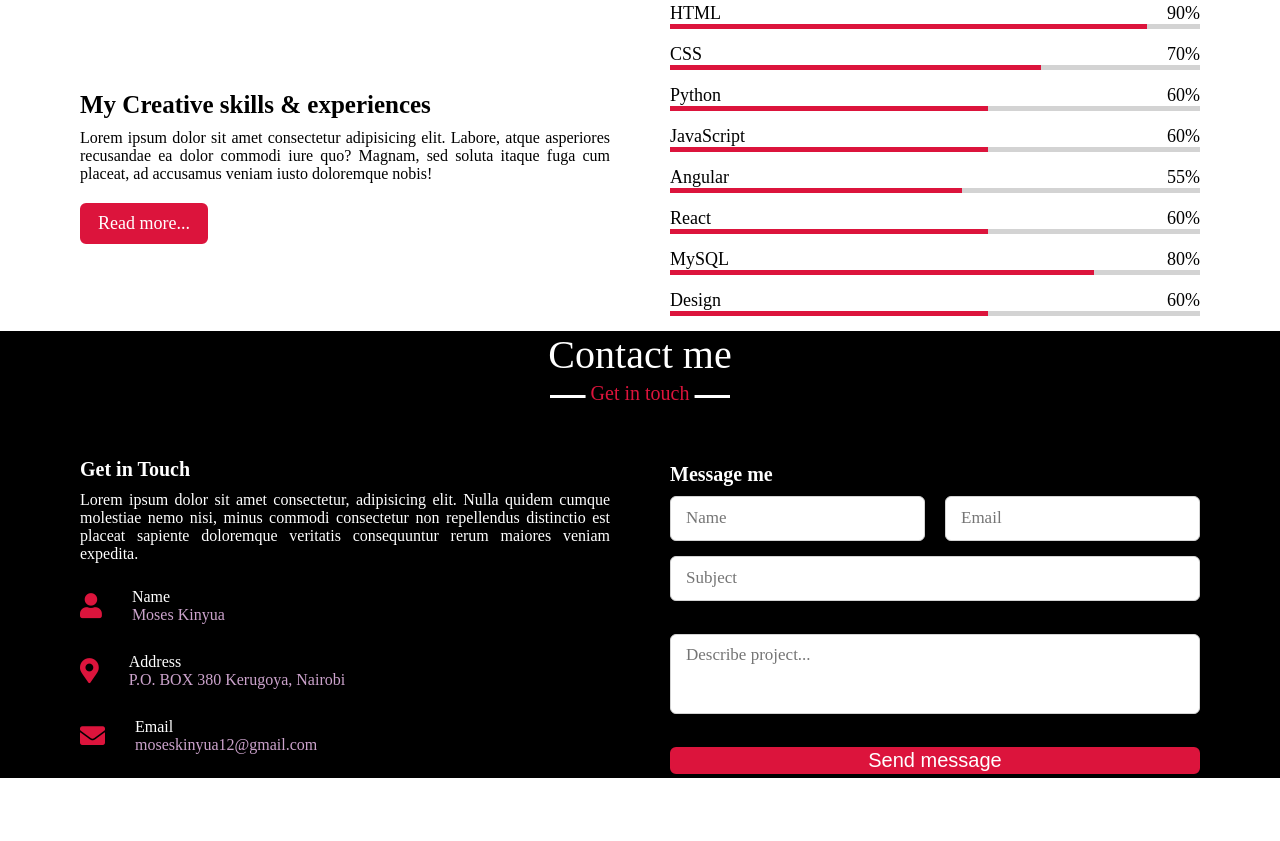
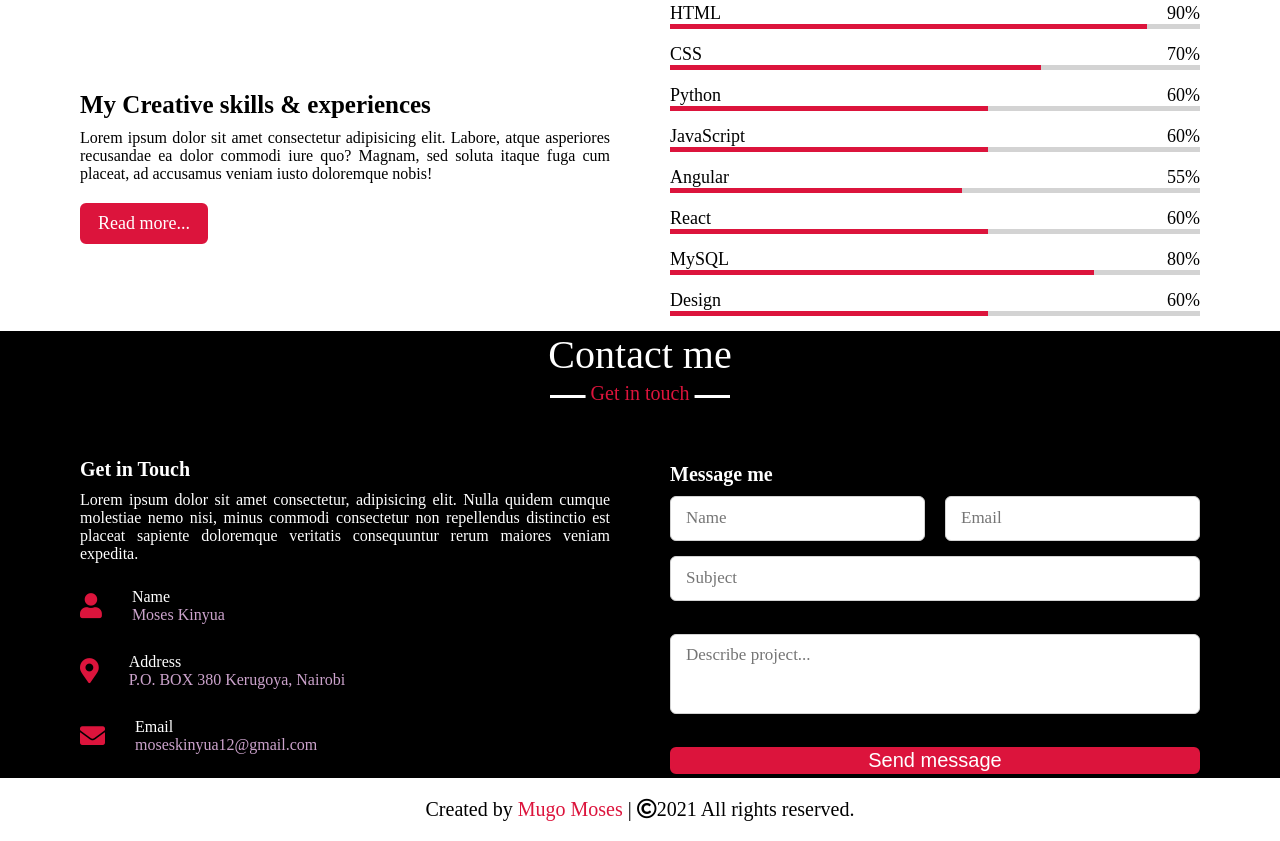
Before and after one commit to Moses-254-Mugo/My-Portfolio, a plain HTML site: page index.html in a window 1280 px wide. Shown: the part 1824-2665 px from the top of the page. Before the commit the page ends 2602 px from the top, so only its background shows below. Drawn offline with nearby package versions, Linux system fonts and the light colour scheme; a web font is replaced by a local one.

Commit message:
Add footer section

```diff
--- a/assets/CSS/style.css
+++ b/assets/CSS/style.css
@@ -575,6 +575,22 @@ html{
     background: none;
 }
 
+/* footer section stying */
+footer{
+    background: #fff;
+    padding: 20px 23px;
+    color: #000;
+    text-align: center;
+    font-size: 20px;
+}
+footer span a{
+    color: crimson;
+    text-decoration: none;
+}
+footer span a:hover{
+    text-decoration: underline;
+}
+
 
 
 
--- a/index.html
+++ b/index.html
@@ -245,6 +245,10 @@
     </selection>
 
 
+     <!-- Footer section start -->
+     <footer>
+        <span>Created by <a href="#home">Mugo Moses</a> |  <span class="far fa-copyright"></span>2021 All rights reserved.</span>
+    </footer>
 
 
 
```
